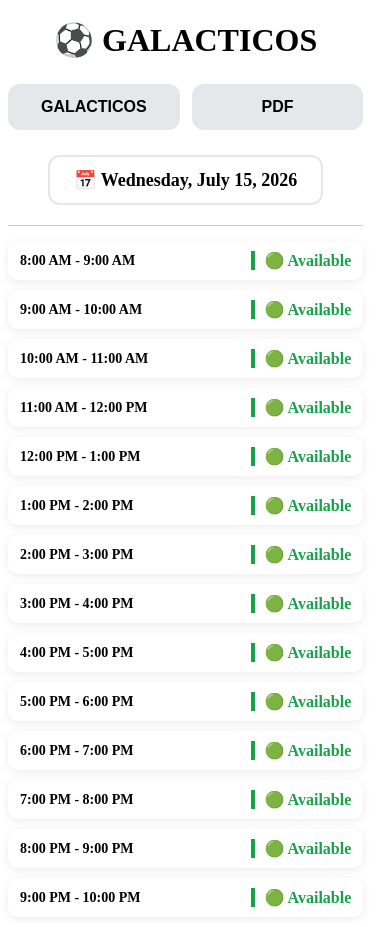
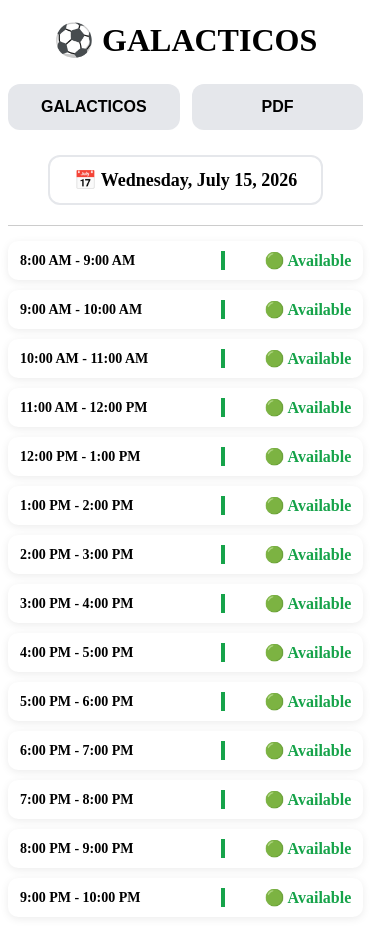
Before and after one commit to emerickfernandes6-cloud/galacticos-turf-booking, a React (Vite) app: page / in a window 390 px wide. Built offline with nearby package versions, Linux system fonts and the light colour scheme; no server answers; the database is empty.

Commit message:
Adjusted mobile booking layout

```diff
--- a/src/App.css
+++ b/src/App.css
@@ -42,7 +42,7 @@
   color: #16a34a;
   font-weight: bold;
   border-left: 4px solid #16a34a;
-  padding-left: 10px;
+  padding-left: 40px;
 }
 
 .slot-pending {
@@ -53,7 +53,7 @@
 .slot-paid {
   color: #111827;
   border-left: 4px solid #2196f3;
-  padding-left: 10px;
+  padding-left: 40px;
 }
 
 .customer-name {
@@ -322,7 +322,7 @@ h1 {
 
 }
 .booking-details {
-  border-left: 4px solid orange;
+
   padding-left: 12px;
   width: 220px;
   margin-left: 40px;
```
